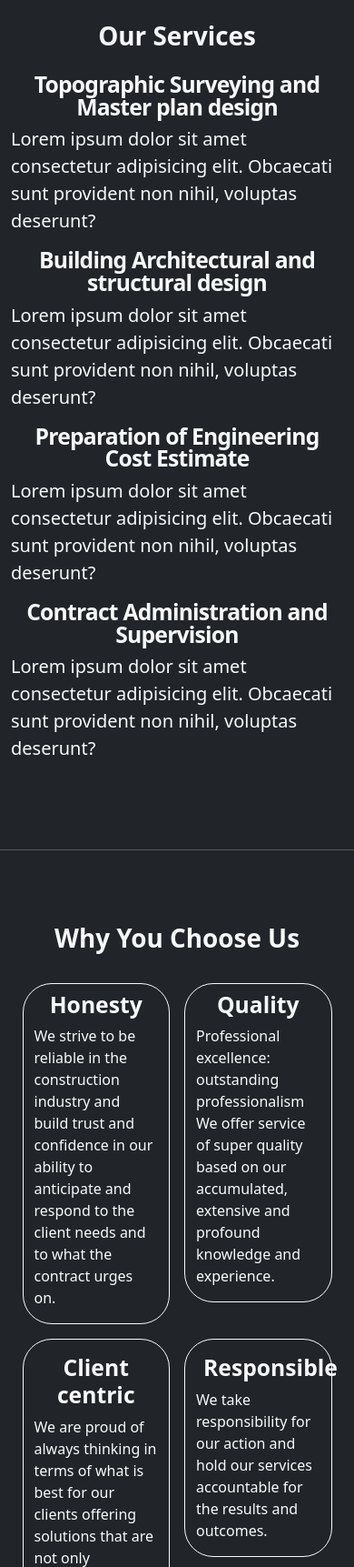
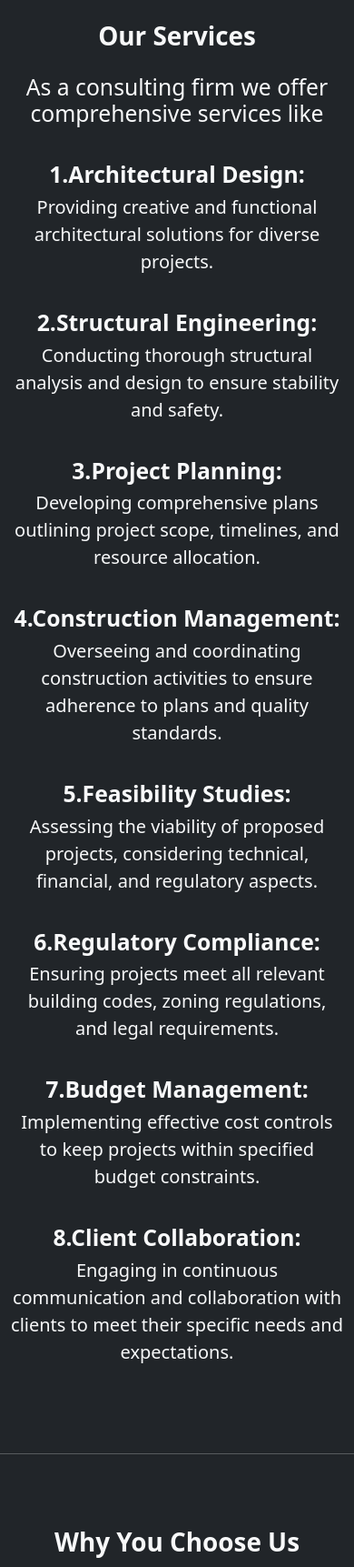
Before and after one commit to olazona/olazona.github.io, a plain HTML site: page index.html in a window 390 px wide. Shown: the part 1460-3183 px from the top of the page at 91% size. Drawn offline with Linux system fonts and the light colour scheme.

Commit message:
Update index.html

```diff
--- a/index.html
+++ b/index.html
@@ -1,5 +1,5 @@
 <!DOCTYPE html>
-<html lang="en" data-bs-theme="auto">
+<html lang="en">
 
 <head>
     <meta charset="utf-8" />
@@ -16,11 +16,12 @@
 
 <body class="bg-dark text-light">
 
+        <!-- header -->
     <header>
         <nav class="navbar navbar-expand-md navbar-dark fixed-top bg-dark">
             <div class="container-lg">
 
-                <a class="navbar-brand w-25" href="#">
+                <a class="navbar-brand w-25" href="#Home">
                     <img class="w-25" src="img/web.png" alt="">
                 </a>
 
@@ -32,7 +33,7 @@
                 <div class="collapse navbar-collapse" id="navbarCollapse">
                     <ul class="navbar-nav ms-auto mb-2 mb-md-0">
                         <li class="nav-item">
-                            <a class="nav-link" href="#myCarousel">Home</a>
+                            <a class="nav-link" href="#Home">Home</a>
                         </li>
                         <li class="nav-item">
                             <a class="nav-link" href="#About">About</a>
@@ -51,15 +52,16 @@
 
         </nav>
     </header>
+        <!-- header -->
 
     <main>
         <!-- Top Slides -->
-        <div id="myCarousel" class="carousel slide mb-6" data-bs-ride="carousel">
+        <div id="Home" class="carousel slide mb-6" data-bs-ride="carousel">
             <div class="carousel-indicators">
-                <button type="button" data-bs-target="#myCarousel" data-bs-slide-to="0" class="active"
+                <button type="button" data-bs-target="#Home" data-bs-slide-to="0" class="active"
                     aria-current="true" aria-label="Slide 1"></button>
-                <button type="button" data-bs-target="#myCarousel" data-bs-slide-to="1" aria-label="Slide 2"></button>
-                <button type="button" data-bs-target="#myCarousel" data-bs-slide-to="2" aria-label="Slide 3"></button>
+                <button type="button" data-bs-target="#Home" data-bs-slide-to="1" aria-label="Slide 2"></button>
+                <button type="button" data-bs-target="#Home" data-bs-slide-to="2" aria-label="Slide 3"></button>
             </div>
             <div class="carousel-inner">
                 <div class="carousel-item active">
@@ -88,11 +90,11 @@
                 </div>
 
             </div>
-            <button class="carousel-control-prev" type="button" data-bs-target="#myCarousel" data-bs-slide="prev">
+            <button class="carousel-control-prev" type="button" data-bs-target="#Home" data-bs-slide="prev">
                 <span class="carousel-control-prev-icon" aria-hidden="true"></span>
                 <span class="visually-hidden">Previous</span>
             </button>
-            <button class="carousel-control-next" type="button" data-bs-target="#myCarousel" data-bs-slide="next">
+            <button class="carousel-control-next" type="button" data-bs-target="#Home" data-bs-slide="next">
                 <span class="carousel-control-next-icon" aria-hidden="true"></span>
                 <span class="visually-hidden">Next</span>
             </button>
@@ -102,8 +104,8 @@
         <section id="About"></section>
         <hr class="featurette-divider" />
 
+
         <!-- About -->
-
         <div class="container-lg text-center text-md-start">
             <h1 class="fw-bolder text-center mb-4">About Us</h1>
             <p class="lead"><span class="fw-bold">WOXE Consulting Architecture and Engineers</span> Stands for
@@ -122,106 +124,121 @@
         <section id="Services"></section>
         <hr class="featurette-divider" />
 
+
+
         <!-- Our Services -->
-        <div class="container-lg marketing">
+        <div class="container-lg justify-content-center">
             <h1 class="fw-bolder text-center mb-4">Our Services</h1>
+          <h2 class="text-center mb-3">As a consulting firm we offer comprehensive services like</h2>
 
-            <div class="row featurette my-sm-3 my-lg-0 ">
-                <div class="col-sm-7 d-flex flex-column align-items-center">
-                    <h2 class="text-center text-md-start featurette-heading fw-bold lh-1">
-                        Topographic Surveying and Master plan design
+            <div class="row text-center my-sm-3 my-lg-0 ">
+                <div class="col-md-6 text-center  mt-4">
+                    <h2 class="text-center fw-bold lh-1">
+                        1.Architectural Design:
                     </h2>
-                    <p class="lead d-sm-none">
-                        Lorem ipsum dolor sit amet consectetur adipisicing elit. Obcaecati sunt provident non nihil,
-                        voluptas deserunt?
-                    </p>
-                </div>
-                <div class="col-sm-5 ">
-                    <!-- <img class="d-none d-sm-block w-100" src="img/web.png" alt=""> -->
-                </div>
-            </div>
-            <div class="row featurette my-sm-3 my-lg-0 ">
-                <div class="col-sm-5 ">
-                   <!-- <img class="d-none d-sm-block w-100" src="img/web.png" alt=""> -->
-                </div>
-                <div class="col-sm-7 d-flex flex-column align-items-center">
-                    <h2 class="text-center text-md-start featurette-heading fw-bold lh-1">
-                        Building Architectural and structural design
-                    </h2>
-                    <p class="lead d-sm-none">
-                        Lorem ipsum dolor sit amet consectetur adipisicing elit. Obcaecati sunt provident non nihil,
-                        voluptas deserunt?
+                    <p class="text-center lead">
+                        Providing creative and functional architectural solutions for diverse projects.
                     </p>
                 </div>
 
-            </div>
-            <div class="row featurette my-sm-3 my-lg-0 ">
-                <div class="col-sm-7 d-flex flex-column align-items-center">
-                    <h2 class="text-center text-md-start featurette-heading fw-bold lh-1">
-                        Preparation of Engineering Cost Estimate
+                <div class="col-md-6 text-center  mt-4">
+                    <h2 class="text-center fw-bold lh-1">
+                        2.Structural Engineering:
                     </h2>
-                    <p class="lead d-sm-none">
-                        Lorem ipsum dolor sit amet consectetur adipisicing elit. Obcaecati sunt provident non nihil,
-                        voluptas deserunt?
-                    </p>
-                </div>
-                <div class="col-sm-5 ">
-                 <!--   <img class="d-none d-sm-block w-100" src="img/web.png" alt=""> -->
-                </div>
-            </div>
-            <div class="row featurette my-sm-3 my-lg-0 ">
-                <div class="col-sm-5 ">
-                   <!-- <img class="d-none d-sm-block w-100" src="img/web.png" alt=""> -->
-                </div>
-                <div class="col-sm-7 d-flex flex-column align-items-center">
-                    <h2 class="text-center text-md-start featurette-heading fw-bold lh-1">
-                        Contract Administration and Supervision
-                    </h2>
-                    <p class="lead d-sm-none">
-                        Lorem ipsum dolor sit amet consectetur adipisicing elit. Obcaecati sunt provident non nihil,
-                        voluptas deserunt?
+                    <p class="text-center lead">
+                        Conducting thorough structural analysis and design to ensure stability and safety.
                     </p>
                 </div>
 
+                <div class="col-md-6 text-center d-flex flex-column mt-4">
+                    <h2 class="text-center fw-bold lh-1">
+                        3.Project Planning:
+                    </h2>
+                    <p class="text-center lead">
+                        Developing comprehensive plans outlining project scope, timelines, and resource allocation.
+                    </p>
+                </div>
+
+                <div class="col-md-6 text-center d-flex flex-column mt-4">
+                    <h2 class="text-center fw-bold lh-1">
+                        4.Construction Management:
+                    </h2>
+                    <p class="text-center lead">
+                        Overseeing and coordinating construction activities to ensure adherence to plans and quality standards.
+                    </p>
+                </div>
+                <div class="col-md-6 text-center d-flex flex-column mt-4">
+                    <h2 class="text-center fw-bold lh-1">
+                        5.Feasibility Studies:
+                    </h2>
+                    <p class="text-center lead">
+                        Assessing the viability of proposed projects, considering technical, financial, and regulatory aspects.
+                    </p>
+                </div>
+                <div class="col-md-6 text-center d-flex flex-column mt-4">
+                    <h2 class="text-center fw-bold lh-1">
+                        6.Regulatory Compliance:
+                    </h2>
+                    <p class="text-center lead">
+                        Ensuring projects meet all relevant building codes, zoning regulations, and legal requirements.
+                    </p>
+                </div>
+                <div class="col-md-6 text-center d-flex flex-column mt-4">
+                    <h2 class="text-center fw-bold lh-1">
+                        7.Budget Management:
+                    </h2>
+                    <p class="text-center lead">
+                        Implementing effective cost controls to keep projects within specified budget constraints.
+                    </p>
+                </div>
+                <div class="col-md-6 text-center d-flex flex-column mt-4">
+                    <h2 class="text-center fw-bold lh-1">
+                        8.Client Collaboration:
+                    </h2>
+                    <p class="text-center lead">
+                        Engaging in continuous communication and collaboration with clients to meet their specific needs and expectations.
+                    </p>
+                </div>
             </div>
 
         </div>
+        <!-- Our Services -->
 
         <hr class="featurette-divider" />
 
 <div class="container-lg">
   <h1 class="fw-bolder text-center mb-4">Why You Choose Us</h1>
   <div class="row align-items-start justify-content-center">
-    <div class="col-5 border m-2 border-light rounded-5">
+    <div class="col-md-5 col-11 border m-2 border-light rounded-5">
       <h2 class="fw-bold text-center m-2">Honesty</h2>
                         <p class="text-start fw-light">
                           We strive to be reliable in the construction industry and build trust and confidence in our ability to anticipate and respond to the client needs and to what the contract urges on.
                         </p>
     </div>
 
-    <div class="col-5 border m-2 border-light rounded-5">
+    <div class="col-md-5 col-11  border m-2 border-light rounded-5">
       <h2 class="fw-bold text-center m-2">Quality</h2>
                         <p class="text-start fw-light">
                          Professional excellence: outstanding professionalism We offer service of super quality based on our accumulated, extensive and profound knowledge and experience.
                         </p>
     </div>
 
-    <div class="col-5 border pt-2 m-2 border-light rounded-5">
+    <div class="col-md-5 col-11  border pt-2 m-2 border-light rounded-5">
       <h2 class="fw-bold text-center m-2">Client centric</h2>
                         <p class="text-start fw-light">
                           We are proud of always thinking in terms of what is best for our clients offering solutions that are not only theoretical but workable.
                         </p>
     </div>
 
-    <div class="col-5 border pt-2 m-2 border-light rounded-5">
+    <div class="col-md-5 col-11  border pt-2 m-2 border-light rounded-5">
       <h2 class="fw-bold text-center m-2">Responsible</h2>
                         <p class="text-start fw-light">
                           We take responsibility for our action and hold our services accountable for the results and outcomes.
                         </p>
     </div>
 
+        <section id="Contact"></section>
 </div>
-        <section id="Contact">
             <hr class="featurette-divider" />
 
             <div class="container-lg marketing">
@@ -229,7 +246,7 @@
                     <h1 class="fw-light h3">OUR PROFESSIONALS</h1>
                     <h1 class="mb-5 fw-bold">Meet Our Teams</h1>
                     <div class="col-md-4 d-flex flex-column align-items-center">
-                        <img class="w-75" src="img/20230913_092925.png" alt="">
+                        <img class="w-75" src="img/20230913_092925.png" alt="Ahmed Hirpho">
                         <h2 class="mt-3 fw-bold">Ahmed Hirpho</h2>
                         <h2 class=" fw-normal">Architecture Engineer</h2>
                         <p>
@@ -238,7 +255,7 @@
                     </div>
 
                     <div class="col-md-4 d-flex flex-column align-items-center">
-                        <img class="w-75" src="img/20230913_092925.png" alt="">
+                        <img class="w-75" src="img/20230913_092925.png" alt="Oliad Ali">
                         <h2 class="mt-3 fw-bold">Oliad Ali</h2>
                         <h2 class=" fw-normal">Civil Engineer</h2>
                         <p>
@@ -247,7 +264,7 @@
                     </div>
 
                     <div class="col-md-4 d-flex flex-column align-items-center">
-                        <img class="w-75" src="img/20230913_092925.png" alt="">
+                        <img class="w-75" src="img/20230913_092925.png" alt="Jemal Abu">
                         <h2 class="mt-3 fw-bold">Jemal Abu</h2>
                         <h2 class=" fw-normal">Drafting</h2>
                         <p>"Lorem ipsum dolor sit amet consectetur adipisicing elit"
@@ -256,35 +273,38 @@
 
                 </div>
             </div>
+
            <hr class="featurette-divider" />
 
-            </div>
+
 
             <div class="container-lg mx-auto text-center">
                 <h3 class="mx-5 mb-3">Contact Us</h3>
                 <a class="text-decoration-none me-4" href=""><img class="mx-lg-2 mx-2" width="20px"
-                        src="img/telegram-symbolic.svg" alt="">Woxe
+                        src="img/telegram-symbolic.svg" alt="Telegram">Woxe
                     Consulting</a>
                 <a class="text-decoration-none me-4" href=""><img class="mx-lg-2 mx-2" width="20px"
-                    src="img/facebook-symbolic.svg" alt="">Woxe
+                    src="img/facebook-symbolic.svg" alt="Facebook ">Woxe
                     Consulting</a>
                 <a class="text-decoration-none" href=""><img class=" mx-lg-2 mx-2" width="20px"
-                    src="img/twitter-symbolic.svg" alt="">Woxe
+                    src="img/twitter-symbolic.svg" alt="Twitter ">Woxe
                     Consulting</a>
             </div>
-        </section>
+            </div>
 
 
 
-        <!-- FOOTER -->
+
+        <!-- footer -->
         <footer class="container mt-4">
-            <p class="float-end "><a class="text-decoration-none text-primary" href="#myCarousel">to top</a></p>
+            <p class="float-end "><a class="text-decoration-none text-primary" href="#Home">to top</a></p>
             <p>
                 &copy; 2024 Woxe Consulting Architect and Engineers, PLC.
             </p>
         </footer>
+        <!-- footer -->
     </main>
     <script src="bootstrap/bootstrap.bundle.js"></script>
 </body>
 
-</html>
+                    </html>
```
